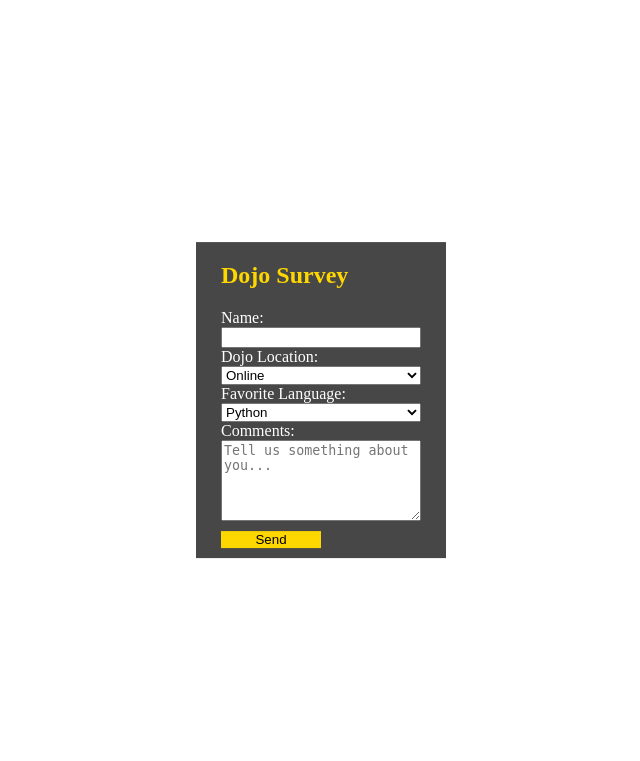
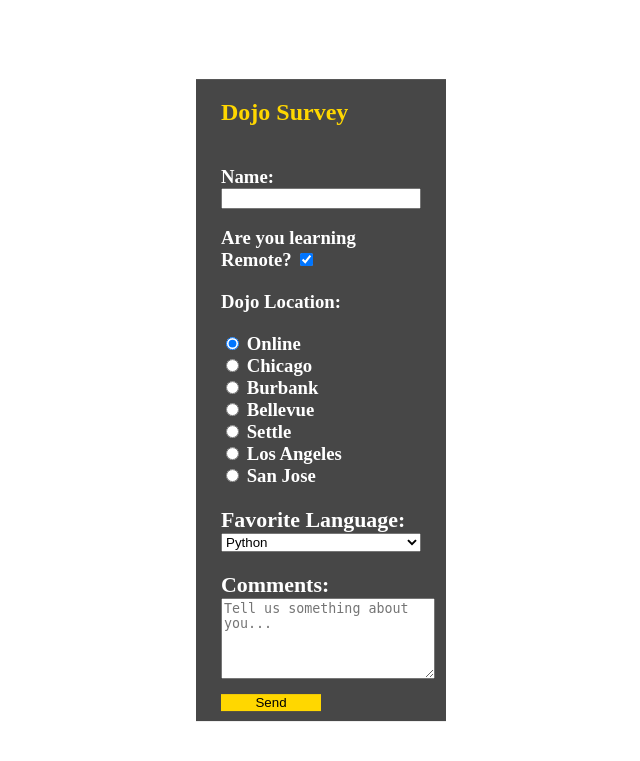
Before and after one commit to n3ndor/flask, a Flask app: page / in a window 1280 px wide. Shown: the top 761 px of the page, without its empty margins (319-959 px from the left). Run offline with Flask 2, Linux system fonts and the light colour scheme.

Commit message:
completed the assignment

```diff
--- a/fundamentals/dojo_survey/server.py
+++ b/fundamentals/dojo_survey/server.py
@@ -6,9 +6,10 @@ app.secret_key="we don't have any secrets"
 
 @app.route("/")
 def index():
+    print(session)
     return render_template("index.html")
 
-@app.route("/process", methods=["post"])
+@app.route("/process", methods=["POST"])
 def process():
     session["name"] = request.form["name"]
     session["location"] = request.form["location"]
--- a/fundamentals/dojo_survey/static/style.css
+++ b/fundamentals/dojo_survey/static/style.css
@@ -1,5 +1,9 @@
 h2 {
     color: gold
+}
+
+h3 {
+    margin: 20px 0 0 0;
 }
 
 .send {
@@ -13,11 +17,12 @@ h2 {
 .form {
     display: flex;
     flex-direction: column;
-    color: white;
+
 }
 
 .container {
     background-color: rgb(71, 71, 71);
+    color: white;
     width: 250px;
     position: fixed;
     top: 50%;
--- a/fundamentals/dojo_survey/templates/index.html
+++ b/fundamentals/dojo_survey/templates/index.html
@@ -11,28 +11,57 @@
     <div class="container">
 
         <form class="form" action="/process" method="post">
+
             <h2>Dojo Survey</h2>
-            <label for="name">Name:</label>
+            <label for="name"><h3>Name:</h3> </label>
             <input type="text" name="name">
-            <label for="location">Dojo Location:</label>
-            <select name="location">
-                <option value="Ch">Chicago</option>
-                <option value="Bb">Burbank</option>
-                <option value="Bv">Bellevue</option>
-                <option value="Se">Seattle</option>
-                <option value="La">Los Angeles</option>
-                <option value="Sj">San Jose</option>
-                <option value="remote" selected>Online</option>
-            </select>
-            <label for="language">Favorite Language:</label>
-            <select name="language">
+
+            <br>
+            <div>
+                <h3  style="display: inline;">Are you learning Remote?</h3>
+                <input id="remote" type="checkbox" name="remote" checked >
+            </div>
+
+            <h3>Dojo Location:<h3>
+            <div class="radio">
+                <input type="radio" name="location" value="remote" checked="checked">
+                <label for="location">Online</label>
+            </div>
+            <div class="radio">
+                <input type="radio" name="location" value="Chicago" >
+                <label for="location">Chicago</label>
+            </div>
+            <div class="radio">
+                <input type="radio" name="location" value="Burbank" >
+                <label for="location">Burbank</label>
+            </div>
+            <div class="radio">
+                <input type="radio" name="location" value="Bellevue" >
+                <label for="location">Bellevue</label>
+            </div>
+            <div class="radio">
+                <input type="radio" name="location" value="Settle" >
+                <label for="location">Settle</label>
+            </div>
+            <div class="radio">
+                <input type="radio" name="location" value="Los Angeles" >
+                <label for="location">Los Angeles</label>
+            </div>
+            <div class="radio">
+                <input type="radio" name="location" value="San Jose" >
+                <label for="location">San Jose</label>
+            </div>
+
+            <label for="language"><h3>Favorite Language:</h3> </label>
+            <select class="form" name="language">
                 <option>Web Fundamentals</option>
                 <option selected>Python</option>
                 <option>JavaScript</option>
                 <option>Java</option>
             </select>
-            <label for="comment">Comments:</label>
-            <textarea name="comment" cols="20" rows="5" placeholder="Tell us something about you..."></textarea>
+
+            <label for="comment"><h3>Comments:</h3> </label>
+            <textarea name="comment" cols="24" rows="5" placeholder="Tell us something about you..."></textarea>
             <input class="send" type="submit" value="Send">
         </form>
     </div>
--- a/fundamentals/dojo_survey/templates/result.html
+++ b/fundamentals/dojo_survey/templates/result.html
@@ -15,6 +15,8 @@
             <h3>Location: {{session["location"]}}</h3>
             <h3>Language: {{session["language"]}}</h3>
             <h3>Your comment: {{session["comment"]}}</h3>
+            <br>
+            <br>
         </div>
     </div>
 </body>
```
